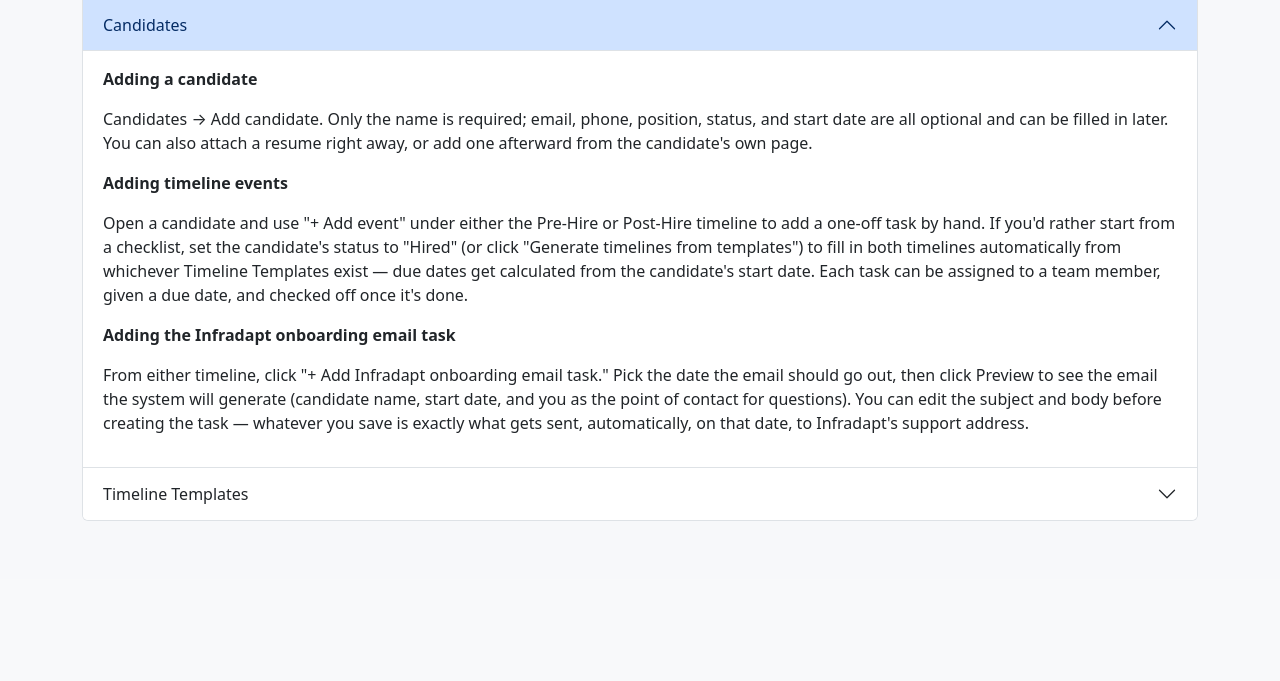
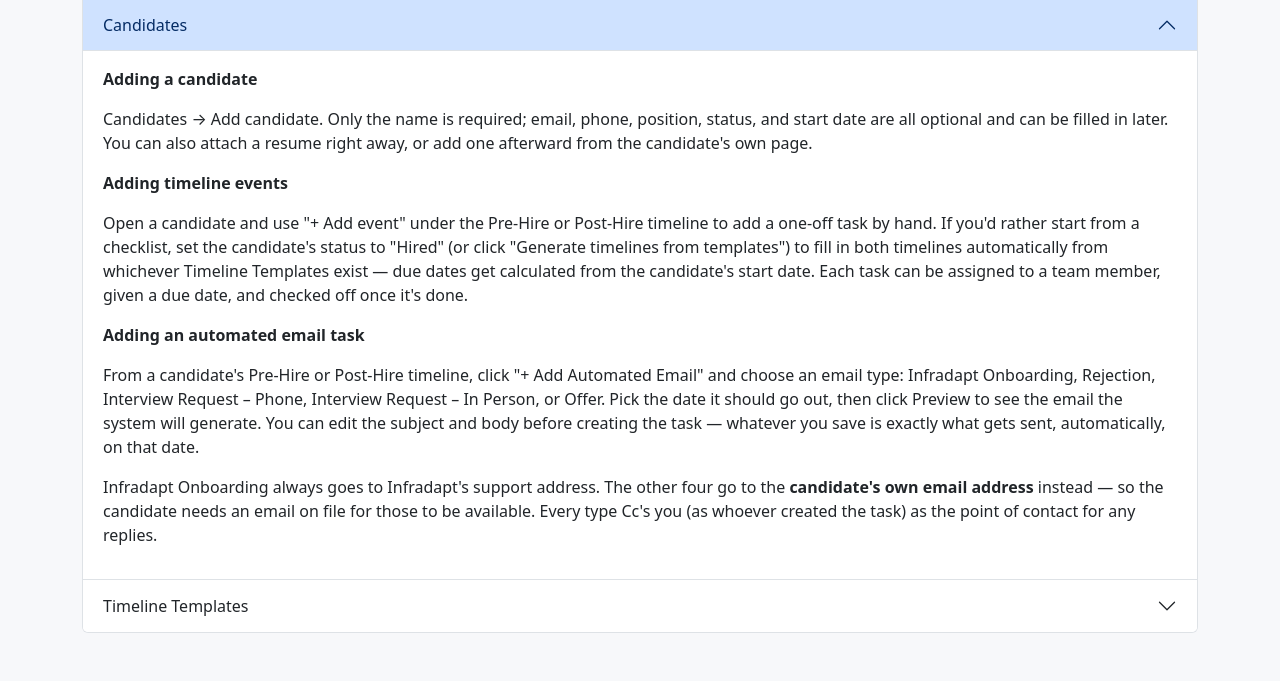
Before and after one commit to crawcareer/infraboard, a Flask app: page /help in a window 1280 px wide, after a click on "Candidates". Shown: the part 221-902 px from the top of the page. Before the commit the page ends 742 px from the top, so only its background shows below. Run offline with Flask 3, Linux system fonts and the light colour scheme; the visitor is signed in with stand-in values (Sample User, id 1).

Commit message:
updated Help pages

```diff
--- a/app/templates/help.html
+++ b/app/templates/help.html
@@ -20,8 +20,8 @@
           </li>
           <li>
             <strong>Candidates by Status</strong> &mdash; a count of candidates in each stage of the pipeline
-            (Prospect, Interviewing, Offer, Hired, Rejected, Archived), with a link through to the full candidate
-            list.
+            (Prospect, Interviewing, Offer, Hired, Offboarding, Rejected, Archived), with a link through to the
+            full candidate list.
           </li>
         </ul>
       </div>
@@ -43,20 +43,26 @@
 
         <p><strong>Adding timeline events</strong></p>
         <p>
-          Open a candidate and use "+ Add event" under either the Pre-Hire or Post-Hire timeline to add a one-off
-          task by hand. If you'd rather start from a checklist, set the candidate's status to "Hired" (or click
-          "Generate timelines from templates") to fill in both timelines automatically from whichever Timeline
-          Templates exist &mdash; due dates get calculated from the candidate's start date. Each task can be
-          assigned to a team member, given a due date, and checked off once it's done.
+          Open a candidate and use "+ Add event" under the Pre-Hire or Post-Hire timeline to add a one-off task by
+          hand. If you'd rather start from a checklist, set the candidate's status to "Hired" (or click "Generate
+          timelines from templates") to fill in both timelines automatically from whichever Timeline Templates
+          exist &mdash; due dates get calculated from the candidate's start date. Each task can be assigned to a
+          team member, given a due date, and checked off once it's done.
         </p>
 
-        <p><strong>Adding the Infradapt onboarding email task</strong></p>
+        <p><strong>Adding an automated email task</strong></p>
         <p>
-          From either timeline, click "+ Add Infradapt onboarding email task." Pick the date the email should go
-          out, then click Preview to see the email the system will generate (candidate name, start date, and you
-          as the point of contact for questions). You can edit the subject and body before creating the task
-          &mdash; whatever you save is exactly what gets sent, automatically, on that date, to Infradapt's support
-          address.
+          From a candidate's Pre-Hire or Post-Hire timeline, click "+ Add Automated Email" and choose an email
+          type: Infradapt Onboarding, Rejection, Interview Request &ndash; Phone, Interview Request &ndash; In
+          Person, or Offer. Pick the date it should go out, then click Preview to see the email the system will
+          generate. You can edit the subject and body before creating the task &mdash; whatever you save is
+          exactly what gets sent, automatically, on that date.
+        </p>
+        <p>
+          Infradapt Onboarding always goes to Infradapt's support address. The other four go to the
+          <strong>candidate's own email address</strong> instead &mdash; so the candidate needs an email on file
+          for those to be available. Every type Cc's you (as whoever created the task) as the point of contact for
+          any replies.
         </p>
       </div>
     </div>
@@ -69,26 +75,28 @@
     <div id="helpTemplates" class="accordion-collapse collapse" data-bs-parent="#helpAccordion">
       <div class="accordion-body">
         <p>
-          Timeline Templates are reusable checklists that get copied onto a candidate's Pre-Hire or Post-Hire
-          timeline when they're hired. There are two ways to have them:
+          Timeline Templates are reusable checklists that get copied onto a candidate's Pre-Hire, Post-Hire, or
+          Offboarding timeline. There are two ways to have them:
         </p>
         <ul>
           <li>
-            <strong>Default templates</strong> &mdash; click "Generate default templates" here to create a
-            ready-made "Pre-Hire" and "Post-Hire" checklist covering the usual steps (paperwork, equipment, IT
-            accounts, training, check-ins, and so on). It only creates whichever of the two doesn't already exist,
-            so it's safe to click even if you already have one of them.
+            <strong>Default templates</strong> &mdash; click "Generate default templates" here to create ready-made
+            "Pre-Hire", "Post-Hire", and "Offboarding" checklists covering the usual steps (paperwork, equipment,
+            IT accounts, training, check-ins, access revocation, and so on). It only creates whichever of the
+            three don't already exist, so it's safe to click even if you already have some of them.
           </li>
           <li>
             <strong>Custom templates</strong> &mdash; click "New template" to build your own from scratch, or open
             an existing one to add, reorder, or remove its events. Each event has a title, an optional description,
-            and a day offset (how many days before or after the start date it's due).
+            and a day offset (how many days before or after the anchor date &mdash; a candidate's start date, or an
+            offboarded employee's last day &mdash; it's due).
           </li>
         </ul>
         <p class="mb-0 text-muted">
-          A template's name matters only for the two specifically named "Pre-Hire" and "Post-Hire" &mdash; those
-          are what get applied automatically when a candidate is hired. Other templates you create are available
-          from a candidate's page but aren't applied automatically.
+          A template's name matters only for the three specifically named "Pre-Hire", "Post-Hire", and
+          "Offboarding" &mdash; those are what get applied automatically (the first two when a candidate is hired,
+          the third when you click Offboard on Team). Other templates you create are available from a candidate's
+          page but aren't applied automatically.
         </p>
       </div>
     </div>
@@ -104,8 +112,26 @@
         <p><strong>Employee vs. Admin</strong></p>
         <p>
           <strong>Employee</strong> accounts can create and manage candidates, be assigned tasks, and create or
-          edit Timeline Templates. They cannot see the Team or Admin pages. <strong>Admin</strong> accounts can do
-          everything an Employee can, plus manage team members here and configure everything under Admin.
+          edit Timeline Templates. They can also see this Team page, but only to open a team member's Edit page and
+          check/uncheck which assets that person has &mdash; they can't change anyone's name, email, role, or
+          active status, and can't add or remove team members. <strong>Admin</strong> accounts can do everything an
+          Employee can, plus all of that, plus offboard people and configure everything under Admin.
+        </p>
+
+        <p><strong>Assets</strong></p>
+        <p>
+          If any assets are defined (Admin &rarr; User Asset Inventory &mdash; things like a security code or a
+          piece of equipment), each team member's Edit page shows a checkbox per asset for whether they currently
+          have it. Anyone can update these from Edit; only Admins can change anything else about the account.
+        </p>
+
+        <p><strong>Offboarding</strong></p>
+        <p>
+          Admins see an "Offboard" button next to each other team member (not your own row). After you confirm,
+          their account is deactivated immediately, a new Candidate record is created to track their departure,
+          and offboarding tasks are generated from the "Offboarding" Timeline Template &mdash; plus one task per
+          asset they currently have, reminding you to collect or revoke it. Set a "last day" on that new Candidate
+          record afterward to fill in due dates for those tasks.
         </p>
 
         <p class="mb-0"><strong>Active Directory Integration</strong></p>
@@ -113,8 +139,9 @@
           If Active Directory Integration is configured and enabled (under Admin), user accounts are created and
           kept in sync automatically from your AD directory as Employee accounts &mdash; you shouldn't need to add
           them by hand. Accounts disabled in AD get deactivated here automatically too. If you manually change a
-          synced account's name, email, role, or active status yourself, that specific field is remembered and
-          the next sync won't overwrite it &mdash; useful for promoting a synced account to Admin, for example.
+          synced account's name, email, role, or active status yourself (including by offboarding them), that
+          specific field is remembered and the next sync won't overwrite it &mdash; useful for promoting a synced
+          account to Admin, for example.
         </p>
       </div>
     </div>
@@ -127,8 +154,8 @@
     <div id="helpAdmin" class="accordion-collapse collapse" data-bs-parent="#helpAccordion">
       <div class="accordion-body">
         <p class="text-muted">
-          The four sections here are system configuration, intended for whoever technically administers this
-          deployment rather than day-to-day users.
+          These sections are system configuration, intended for whoever technically administers this deployment
+          rather than day-to-day users.
         </p>
         <ul class="mb-0">
           <li>
@@ -139,18 +166,25 @@
           </li>
           <li>
             <strong>Email Settings</strong> &mdash; the SMTP server this app sends all outbound email through
-            (Infradapt onboarding request emails and task reminders both use this). Standard SMTP AUTH fields:
-            host, port, TLS, and credentials for the sending account.
+            (automated email tasks and task reminders both use this). Standard SMTP AUTH fields: host, port, TLS,
+            and credentials for the sending account.
           </li>
           <li>
-            <strong>Email Template</strong> &mdash; the wording of the Infradapt onboarding request email, with a
-            live preview. Editing it only affects tasks created afterward; ones already scheduled keep whatever
-            was generated when they were created.
+            <strong>Email Templates</strong> &mdash; the wording for each of the five automated email task types
+            (Infradapt Onboarding, Rejection, Interview Request &ndash; Phone, Interview Request &ndash; In Person,
+            Offer), each with its own subject/body and live preview, edited independently of the others. Editing
+            one only affects tasks created afterward; ones already scheduled keep whatever was generated when they
+            were created.
           </li>
           <li>
             <strong>Task Reminders</strong> &mdash; a daily digest email to every user with pending tasks, listing
             what's assigned to them with a link back to this site. Configure whether it's on, what time it goes
             out, and the site's public URL for the link.
+          </li>
+          <li>
+            <strong>User Asset Inventory</strong> &mdash; define the assets you want to track who holds (e.g. "Security
+            code - Brookside Office"). Add or remove asset types here; click one to see everyone who currently has
+            it. Whether a specific person has a specific asset is set from their Edit page under Team, not here.
           </li>
         </ul>
       </div>
```
